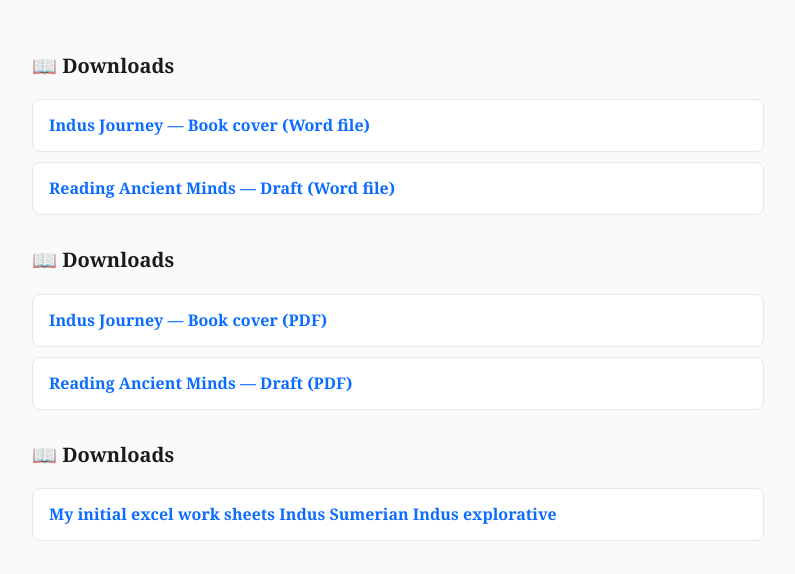
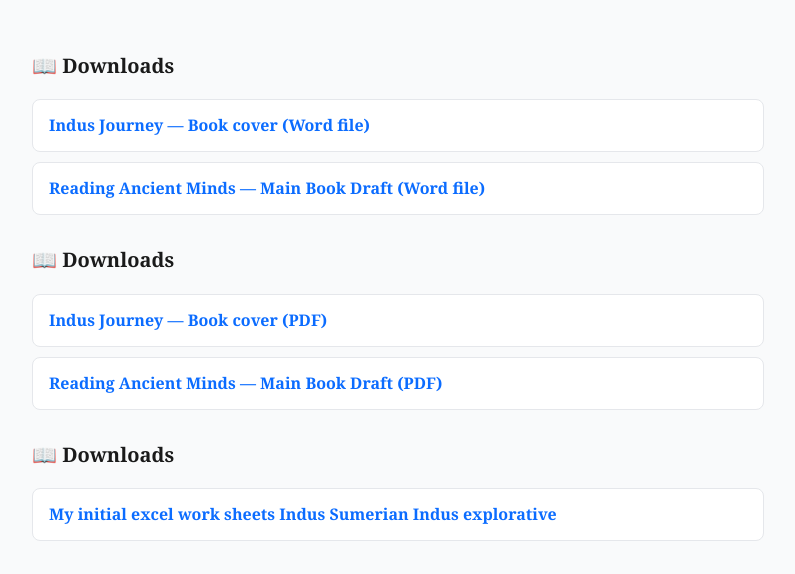
Before and after one commit to ppp55/Indus_Journey, a plain HTML site: page index.html in a window 1280 px wide. Shown: the part 157-731 px from the top of the page, without its empty margins (242-1037 px from the left). Drawn offline with Linux system fonts and the light colour scheme.

Commit message:
Update file names in index.html for clarity

```diff
--- a/index.html
+++ b/index.html
@@ -23,7 +23,7 @@
   </li>
   <li>
     <a href="Reading_Ancient_Minds.docx" download>
-      Reading Ancient Minds — Draft (Word file)
+      Reading Ancient Minds — Main Book Draft (Word file)
     </a>
   </li>
 </ul>
@@ -37,7 +37,7 @@
     </li>
     <li>
       <a href="Reading_Ancient_Minds.pdf" download>
-        Reading Ancient Minds — Draft (PDF)
+        Reading Ancient Minds — Main Book Draft (PDF)
       </a>
     </li>
   </ul>
```
